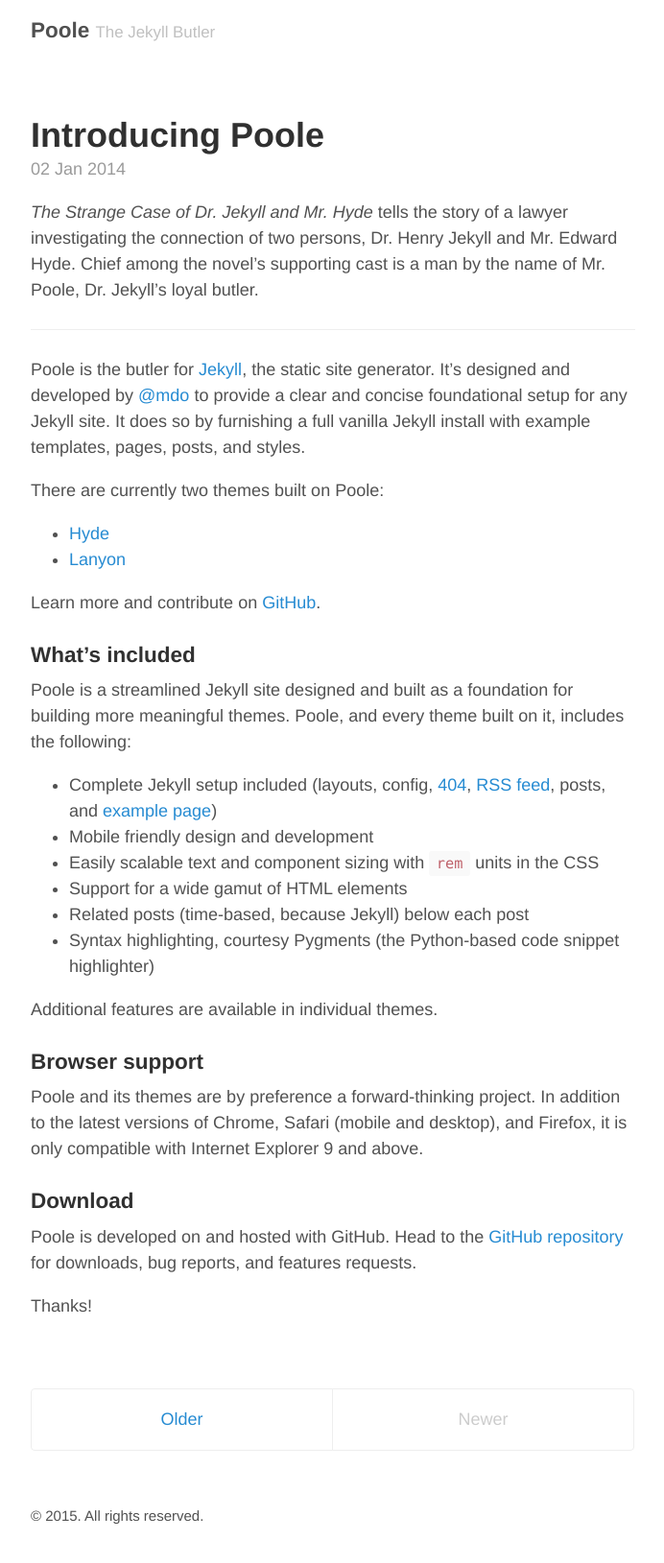
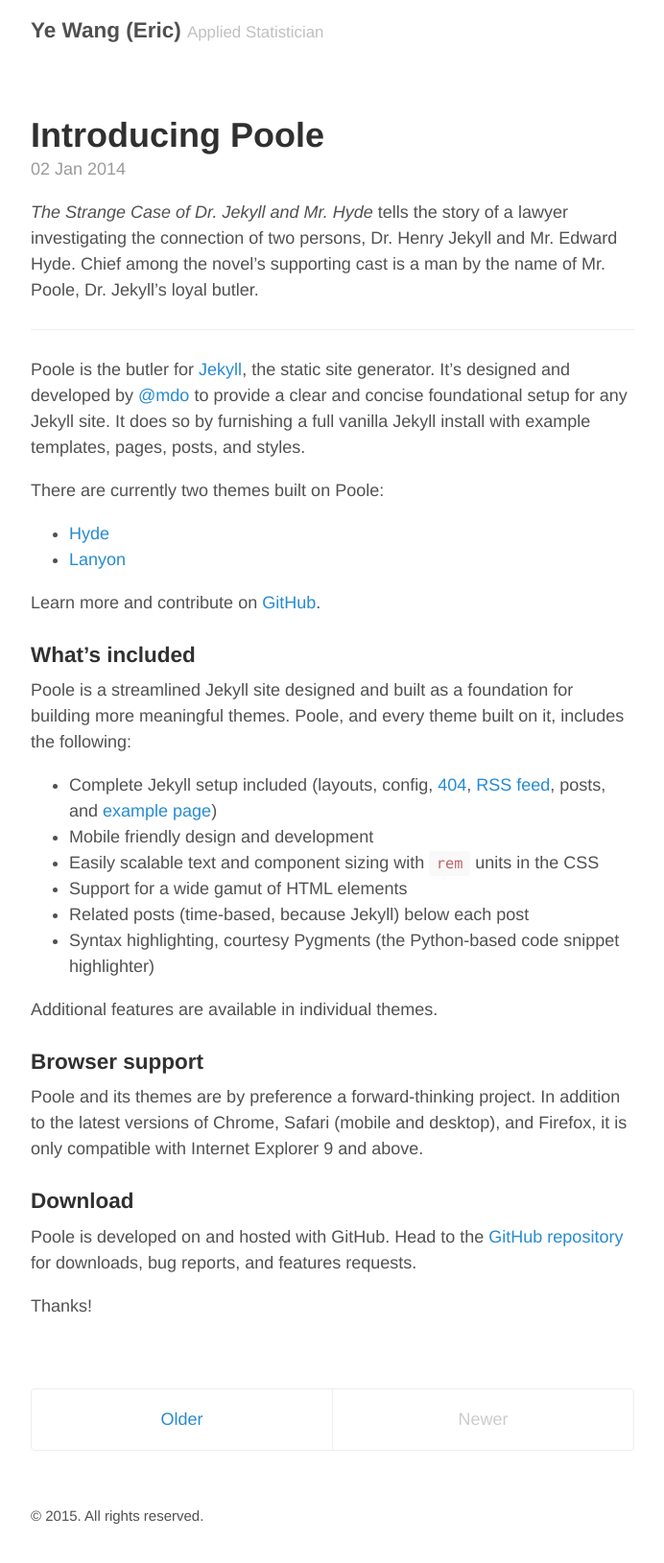
Before and after one commit to ericyewang/ericyewang.github.io, a Jekyll site: the page built from index.html, in a window 1280 px wide. Shown: the whole page at 96% size, without its empty margins (293-985 px from the left). Built offline with Jekyll 4.4.1, drawn with Linux system fonts in a browser that asks for light colours; the list of posts is cut into pages by our own code.

Commit message:
Update _config.yml

```diff
--- a/_config.yml
+++ b/_config.yml
@@ -5,11 +5,11 @@
 relative_permalinks: true
 
 # Setup
-title:               Poole
-tagline:             The Jekyll Butler
-url:                 http://getpoole.com
+title:               Ye Wang (Eric)
+tagline:             Applied Statistician
+url:                 http://ericyewang.github.io
 paginate:            1
-baseurl:             ""
+baseurl:             http://ericyewang.github.io
 
 # Assets
 #
@@ -20,11 +20,16 @@
 
 # About/contact
 author:
-  name:              Mark Otto
+  name:              Ye Wang
   url:               https://twitter.com/mdo
   email:             markdotto@gmail.com
 
 # Custom vars
-version:             2.0.0
+version:             1.0.0
 github:
   repo:              https://github.com/poole/poole
+
+# This is the list of pages to include in the header of the website.
+pages_list:
+  About: '/about/'
+  Archive: '/archive/'
```
